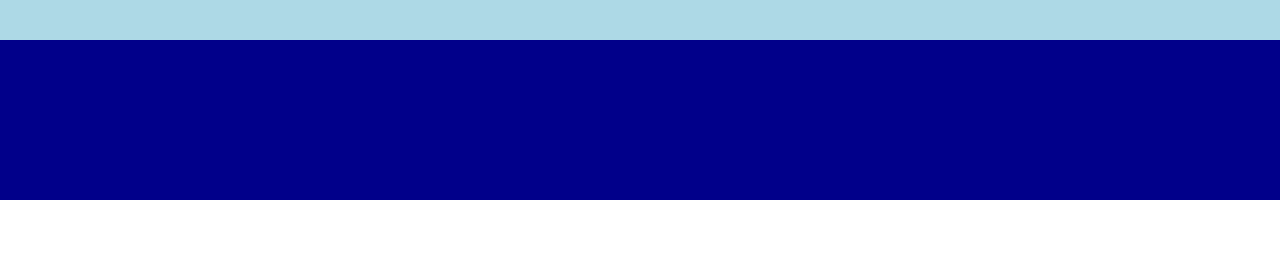
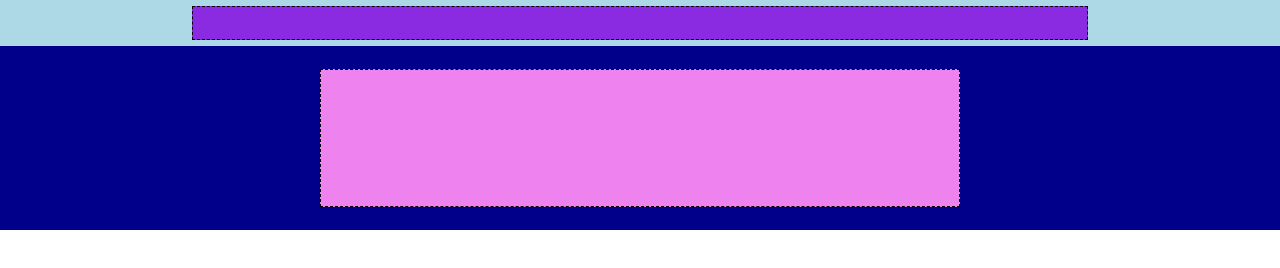
Before and after one commit to gabrieleomegna/htmlcss-struttura-discord, a plain HTML site: page index.html in a window 1280 px wide. Drawn offline with Linux system fonts and the light colour scheme.

Commit message:
builted upper and bottom header

```diff
--- a/index.html
+++ b/index.html
@@ -8,11 +8,15 @@
 </head>
 <body>
     <header>
-        <section id="upper-hdr">
+        <section id="upper-hdr" class = "display-flex">
+            <div class="common-size">
 
+            </div>
         </section>
-        <section id="bottom-hdr">
+        <section id="bottom-hdr" class="display-flex">
+            <div class="different-size bg-pink">
 
+            </div>
         </section>
     </header>
     <main>
--- a/style/style.css
+++ b/style/style.css
@@ -4,9 +4,13 @@
     padding: 0;
     box-sizing: border-box;
 }
+div {
+    background-color: blueviolet;
+    border: 1px dashed black;
+}
 /* HEADER */
 header {
-    height: 200px;
+    height: 230px;
     /* background-color: red; */
     width: 100%;
 }
@@ -18,3 +22,19 @@ header {
     height: 80%;
     background-color: rgb(0, 0, 139);
 }
+.common-size {
+    width: 70%;
+    height: 75%;
+}
+.display-flex {
+    display: flex;
+    justify-content: center;
+    align-items: center;
+}
+.different-size{
+    width: 50%;
+    height: 75%;
+}
+.bg-pink {
+    background-color: rgb(238, 130, 238);
+}
```
